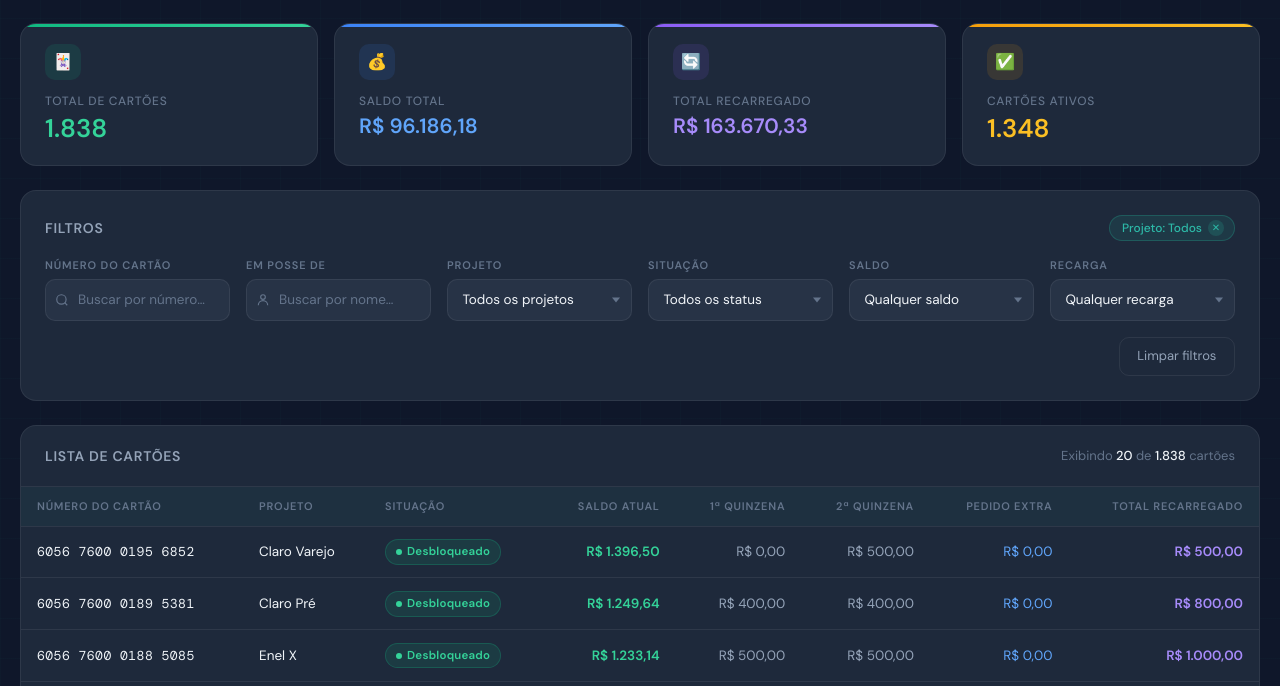
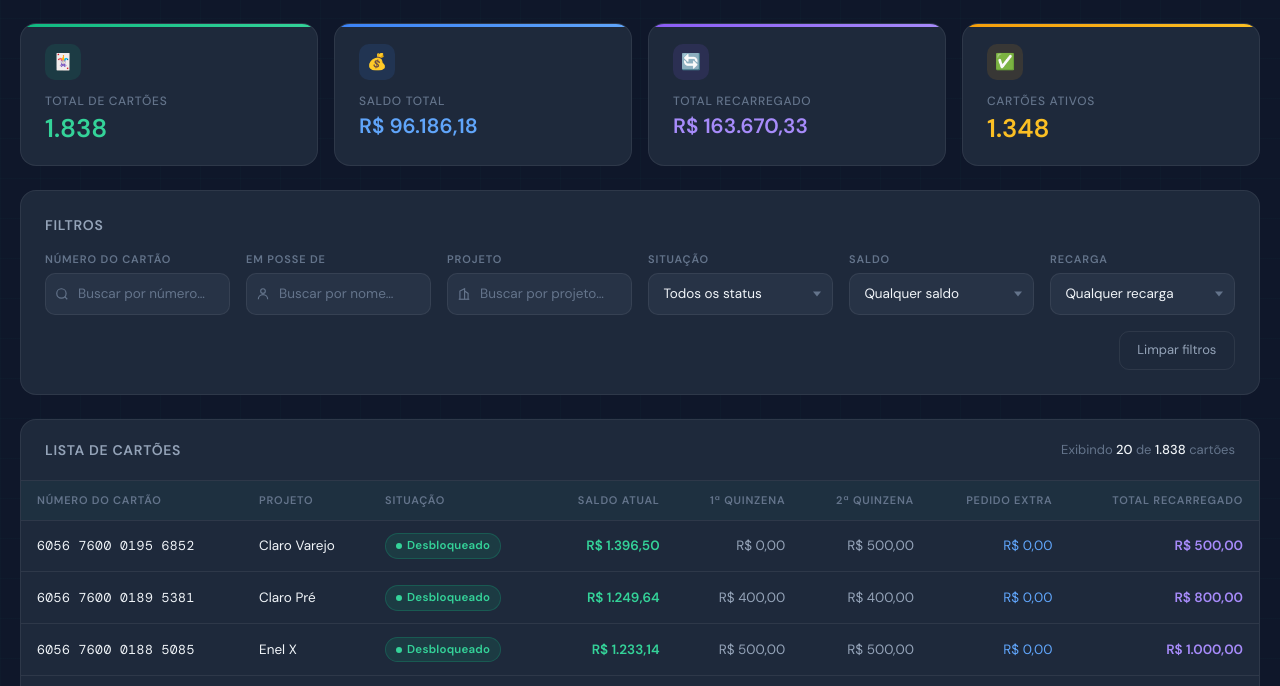
Before and after one commit to erickprofissionalalmaviva-creator/SaldosVB, a plain HTML site: page index.html in a window 1280 px wide. Both pictures are taken after a click on the button "Limpar filtros". Shown: the part 102-788 px from the top of the page. Drawn offline with nearby package versions, Linux system fonts and the light colour scheme.

Commit message:
Atualizado até 11/06/2026

```diff
--- a/index.html
+++ b/index.html
@@ -577,11 +577,11 @@
 
       <!-- Projeto -->
       <div>
-        <label class="filter-label" for="project-filter">Projeto</label>
-        <div class="select-wrapper">
-          <select id="project-filter" class="filter-select">
-            <option value="Todos">Todos os projetos</option>
-          </select>
+        <label class="filter-label" for="project-search">Projeto</label>
+        <div style="position:relative">
+          <svg style="position:absolute;left:10px;top:50%;transform:translateY(-50%);color:var(--text-muted)" width="14" height="14" fill="none" stroke="currentColor" stroke-width="2" viewBox="0 0 24 24"><path d="M3 21h18"/><path d="M5 21V7l8-4v18"/><path d="M19 21V11l-6-4"/></svg>
+          <input type="text" id="project-search" placeholder="Buscar por projeto…"
+            class="filter-input" style="padding-left:2rem">
         </div>
       </div>
 
@@ -817,7 +817,7 @@
     const filters = [
       { id: 'card-search',     label: () => { const v = document.getElementById('card-search').value.trim(); return v ? `Cartão: ${v}` : null; } },
       { id: 'holder-search',   label: () => { const v = document.getElementById('holder-search').value.trim(); return v ? `Em posse de: ${v}` : null; } },
-      { id: 'project-filter',  label: () => { const v = document.getElementById('project-filter').value.trim(); return v ? `Projeto: ${v}` : null; } },
+      { id: 'project-search',  label: () => { const v = document.getElementById('project-search').value.trim(); return v ? `Projeto: ${v}` : null; } },
       { id: 'status-filter',   label: () => { const v = document.getElementById('status-filter').value; return v !== 'Todos' ? v.replace('Ativo ', '') : null; } },
       { id: 'balance-filter',  label: () => { const v = document.getElementById('balance-filter').value; return v !== 'Todos' ? v : null; } },
       { id: 'recharge-filter', label: () => { const v = document.getElementById('recharge-filter').value; return v !== 'Todos' ? v : null; } },
@@ -838,7 +838,7 @@
   function applyFilters() {
     const cardSearch     = document.getElementById('card-search').value.trim();
     const holderSearch   = document.getElementById('holder-search').value.trim().toLowerCase();
-    const projectFilter   = document.getElementById('project-filter').value;
+    const projectSearch  = document.getElementById('project-search').value.trim().toLowerCase();
     const statusFilter   = document.getElementById('status-filter').value;
     const balanceFilter  = document.getElementById('balance-filter').value;
     const rechargeFilter = document.getElementById('recharge-filter').value;
@@ -846,7 +846,7 @@
     filteredData = allCardsData.filter(card => {
       if (cardSearch && !String(card['Cartão']).includes(cardSearch)) return false;
       if (holderSearch && !String(card['Em posse de'] || '').toLowerCase().includes(holderSearch)) return false;
-      if (projectFilter !== 'Todos' && String(card['Projeto'] || '') !== projectFilter) return false;
+      if (projectSearch && !String(card['Projeto'] || '').toLowerCase().includes(projectSearch)) return false;
       if (statusFilter !== 'Todos' && card['Situação Do Cartão'] !== statusFilter) return false;
       const balance = Number(card['Saldo Atual'] || 0);
       if (balanceFilter === 'Com Saldo' && balance <= 0) return false;
@@ -867,31 +867,11 @@
   function clearFilters() {
     document.getElementById('card-search').value    = '';
     document.getElementById('holder-search').value  = '';
-    document.getElementById('project-filter').value = 'Todos';
+    document.getElementById('project-search').value = '';
     document.getElementById('status-filter').value  = 'Todos';
     document.getElementById('balance-filter').value = 'Todos';
     document.getElementById('recharge-filter').value= 'Todos';
     applyFilters();
-  }
-
-
-  function populateProjectFilter(data) {
-    const projectSelect = document.getElementById('project-filter');
-    if (!projectSelect) return;
-
-    const currentValue = projectSelect.value || 'Todos';
-    const projects = [...new Set(
-      data
-        .map(card => String(card['Projeto'] || '').trim())
-        .filter(project => project)
-    )].sort((a, b) => a.localeCompare(b, 'pt-BR'));
-
-    projectSelect.innerHTML = '<option value="Todos">Todos os projetos</option>' +
-      projects.map(project => `<option value="${project}">${project}</option>`).join('');
-
-    if (projects.includes(currentValue)) {
-      projectSelect.value = currentValue;
-    }
   }
 
   async function init() {
@@ -901,7 +881,6 @@
       allCardsData = await response.json();
       allCardsData.sort((a, b) => Number(b['Saldo Atual'] || 0) - Number(a['Saldo Atual'] || 0));
       filteredData = [...allCardsData];
-      populateProjectFilter(allCardsData);
       updateSummaryCards(filteredData);
       renderTable(filteredData, currentPage);
       const now = new Date();
@@ -916,7 +895,7 @@
 
   document.getElementById('card-search').addEventListener('input', applyFilters);
   document.getElementById('holder-search').addEventListener('input', applyFilters);
-  document.getElementById('project-filter').addEventListener('change', applyFilters);
+  document.getElementById('project-search').addEventListener('input', applyFilters);
   document.getElementById('status-filter').addEventListener('change', applyFilters);
   document.getElementById('balance-filter').addEventListener('change', applyFilters);
   document.getElementById('recharge-filter').addEventListener('change', applyFilters);
```
